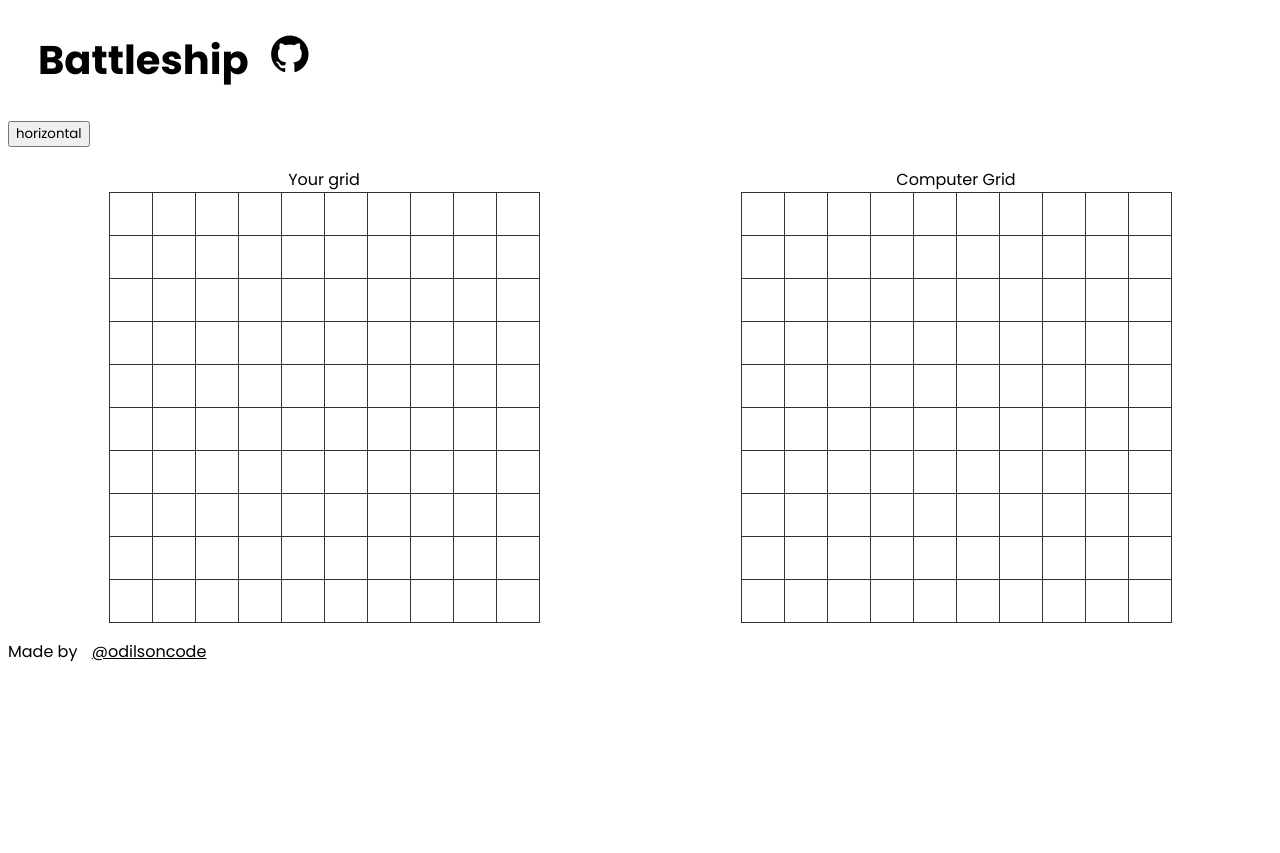
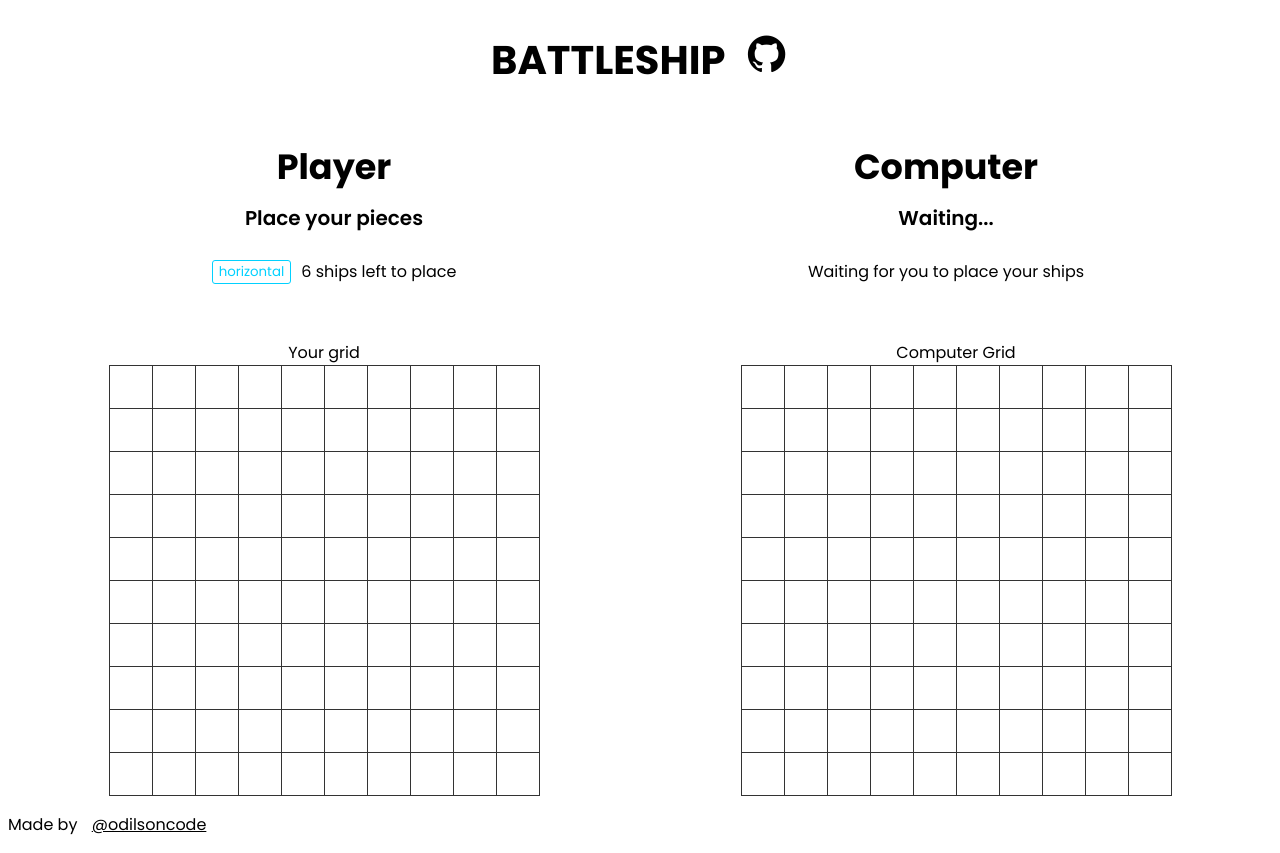
Before and after one commit to odilson-dev/battleship, a website built with webpack: page dist/index.html in a window 1280 px wide. Before the commit the page ends 800 px from the top, so only its background shows below. Built offline with nearby package versions, Linux system fonts and the light colour scheme.

Commit message:
Add for players

```diff
--- a/src/game.js
+++ b/src/game.js
@@ -127,6 +127,17 @@ export class Game {
       const dataX = cell.getAttribute("data-x");
       const dataY = cell.getAttribute("data-y");
 
+      // Check if the ship can be placed at the position dataX and dataY
+      if (
+        this.playerBoard.canThisShipBePlacedHere(
+          new Ship(
+            ...this.playerShipNamesAndLength[0],
+            this.shipDirectionButton.textContent
+          ),
+          dataY,
+          dataX
+        )
+      ) {
         const shipDetails = this.playerShipNamesAndLength.shift();
         console.log(shipDetails);
         const shipA = new Ship(...shipDetails);
@@ -150,6 +161,10 @@ export class Game {
               posY++;
             }
           }
+          document.getElementById(
+            "ship-left-to-place"
+          ).textContent = `${this.playerShipNamesAndLength.length} ships left to place`;
+        }
       }
     });
   }
--- a/src/style.css
+++ b/src/style.css
@@ -78,6 +78,8 @@
 header h1 {
   margin: 30px;
   font-size: 40px;
+  text-align: center;
+  text-transform: uppercase;
 }
 a {
   margin-left: 10px;
@@ -86,3 +88,41 @@ a {
 i {
   font-size: 45px;
 }
+/* BOX INFO */
+
+.box-info,
+.player-box,
+.computer-box {
+  margin: 20px;
+}
+.box-info {
+  display: grid;
+  grid-template-columns: repeat(2, 1fr);
+}
+
+.title {
+  text-align: center;
+  font-size: 35px;
+  font-weight: bold;
+}
+.state > p:first-child {
+  font-size: 20px;
+  text-align: center;
+  margin: 10px;
+  font-weight: 600;
+}
+
+.current-state {
+  display: flex;
+  justify-content: center;
+  align-items: center;
+}
+
+#ship-direction {
+  color: rgb(2, 209, 255);
+  background-color: white;
+  border: 1px solid rgb(2, 209, 255);
+  cursor: pointer;
+  margin-right: 10px;
+  border-radius: 3px;
+}
```
Also changed, not shown: dist/bundle.js, dist/index.html. Lines whose indentation alone changed are shown as unchanged.
